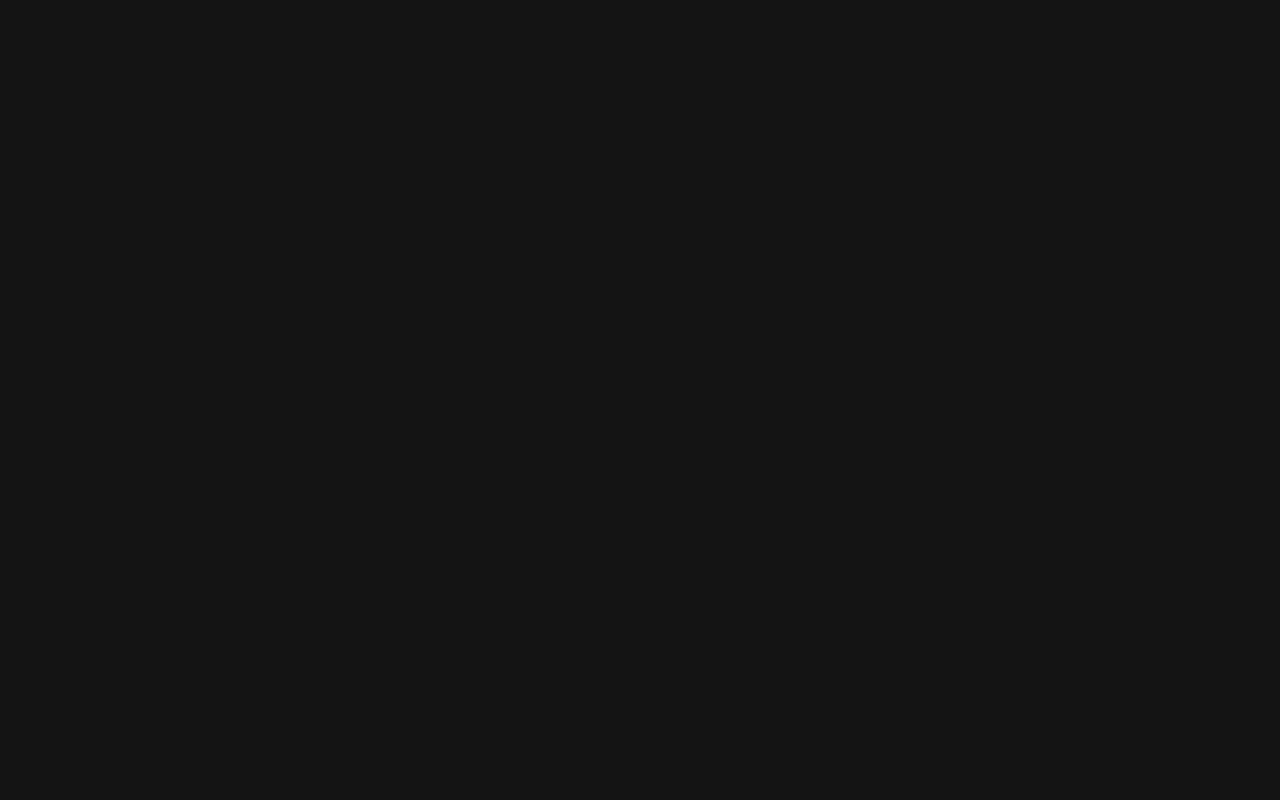
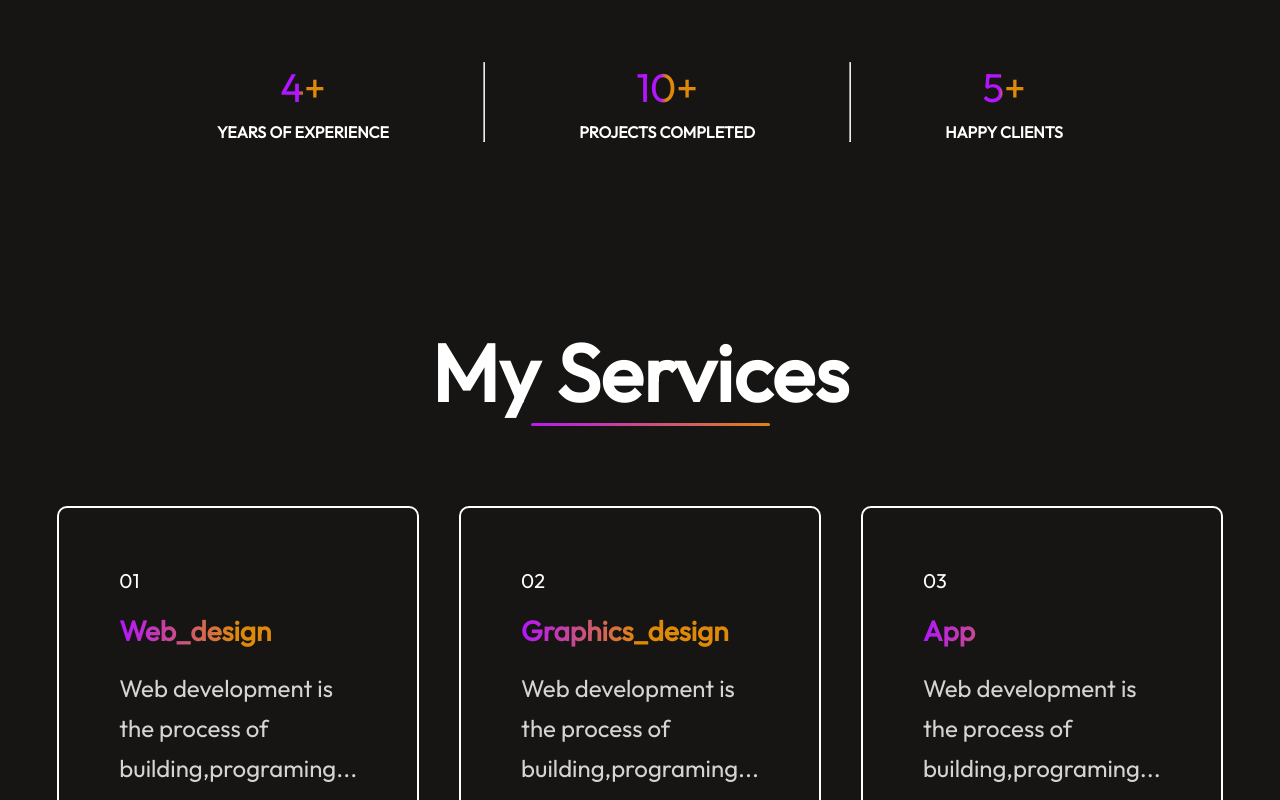
Before and after one commit to RoyaRastegar/my-portfolio-react, a React (Vite) app: page / in a window 1280 px wide. Shown: the part 1720-2520 px from the top of the page. Before the commit the page ends 918 px from the top, so only its background shows below. Built offline with nearby package versions, Linux system fonts and the light colour scheme.

Commit message:
change about css

```diff
--- a/package.json
+++ b/package.json
@@ -12,7 +12,8 @@
   "dependencies": {
     "react": "^18.2.0",
     "react-anchor-link-smooth-scroll": "^1.0.12",
-    "react-dom": "^18.2.0"
+    "react-dom": "^18.2.0",
+    "react-icons": "^5.2.1"
   },
   "devDependencies": {
     "@types/react": "^18.2.66",
--- a/src/App.jsx
+++ b/src/App.jsx
@@ -1,10 +1,16 @@
+// components
 import Navbar from "./components/Navbar/Navbar";
 import Hero from "./components/Hero/Hero";
+import About from "./components/About/About";
+import Services from "./components/Services/Services";
+
 const App = () => {
   return (
     <div>
       <Navbar />
       <Hero />
+      <About />
+      <Services />
     </div>
   );
 };
--- /dev/null
+++ b/src/assets/services-data.js
@@ -0,0 +1,18 @@
+const Services_Data = [
+  {
+    s_no: "01",
+    s_name: "Web_design",
+    s_desc: "Web development is the process of building,programing...",
+  },
+  {
+    s_no: "02",
+    s_name: "Graphics_design",
+    s_desc: "Web development is the process of building,programing...",
+  },
+  {
+    s_no: "03",
+    s_name: "App",
+    s_desc: "Web development is the process of building,programing...",
+  },
+];
+export default Services_Data;
--- a/src/components/About/About.css
+++ b/src/components/About/About.css
@@ -7,9 +7,7 @@
   margin: 80px 170px;
   padding-bottom: 20px;
 }
-.about-title {
-  position: relative;
-}
+
 .about-title h1 {
   padding: 0px 30px;
   font-size: 80px;
```
Also changed, not shown: 1 other file (tests, documents, lock files or other folders).
